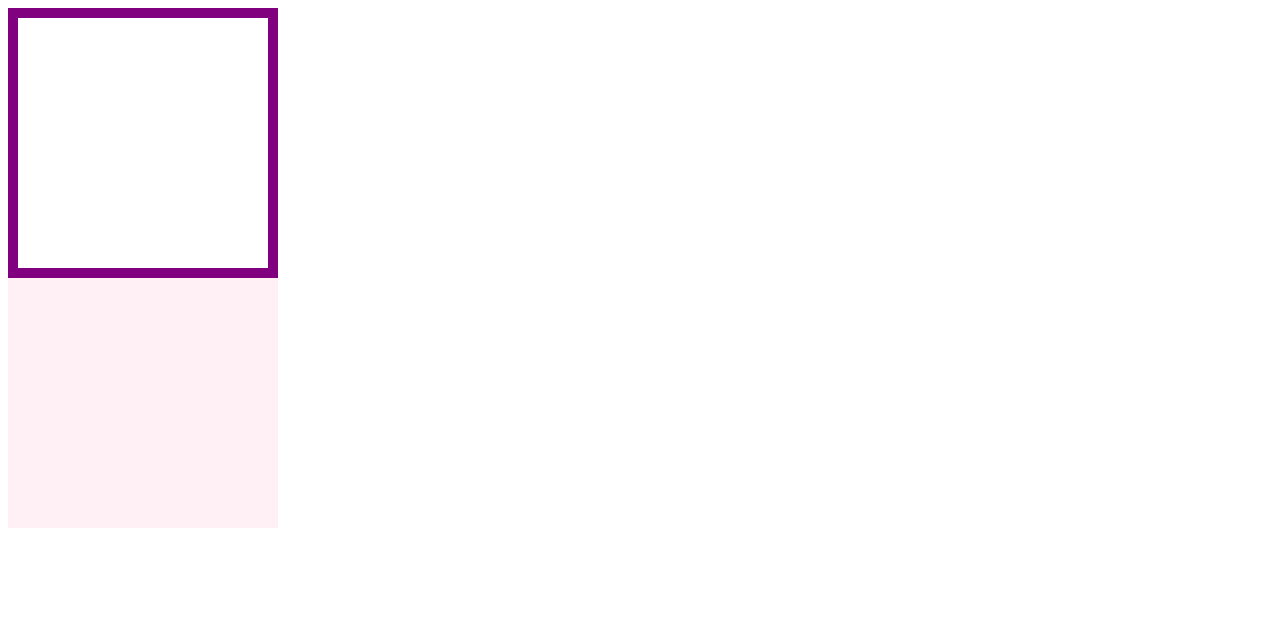
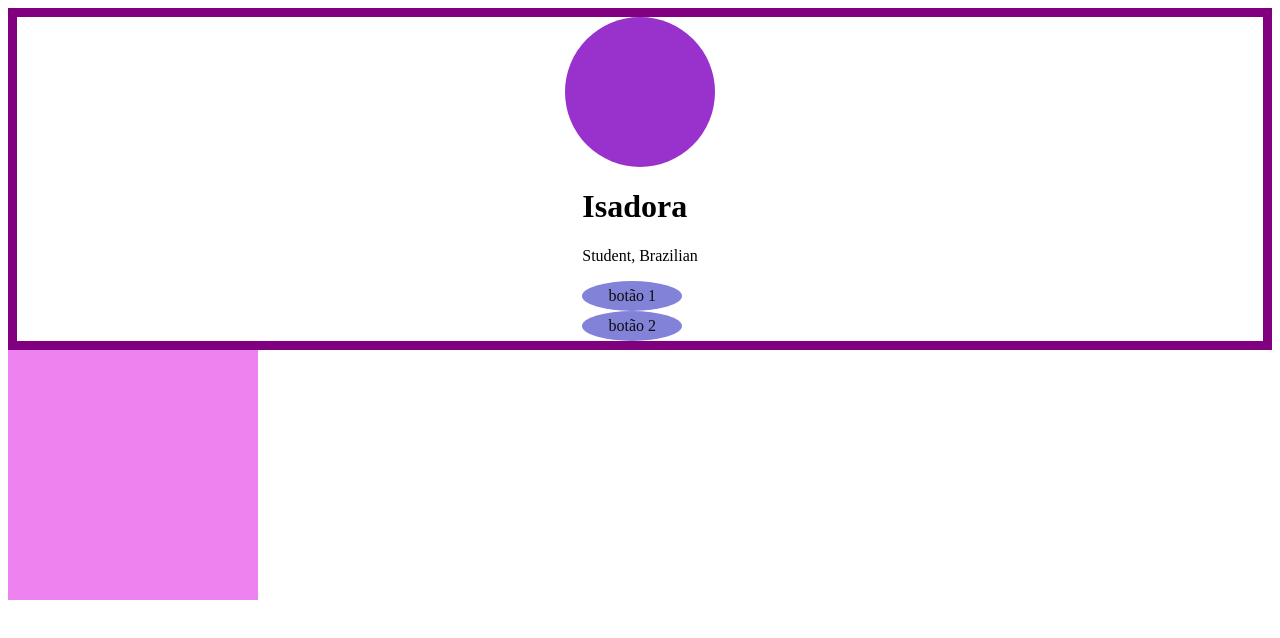
Before and after one commit to isadorabarboza/hmtl, a plain HTML site: page index.caixa.html in a window 1280 px wide. Drawn offline with Linux system fonts and the light colour scheme.

Commit message:
Add files via upload

```diff
--- a/index.caixa.html
+++ b/index.caixa.html
@@ -1,37 +1,70 @@
 <!DOCTYPE html>
 <html lang="en">
+
 <head>
     <meta charset="UTF-8">
     <meta name="viewport" content="width=device-width, initial-scale=1.0">
     <title>caixas </title>
     <style>
-#topBox{ width:250px;
-     height: 250px;
-     border: 10px solid purple;
+     #topBox{
+/* width: 250px;
+height: 250px; */
+border: 9px solid purple;
+display: flex;
+flex-direction: column;
+justify-content: center;
+align-items: center;
 }
-#BottonBox{
-    width:270px;
-     height: 250px;
-     background-color:lavenderblush;
-
+#BottomBox{
+width: 250px;
+height: 250px;
+background-color: violet;
+}
+.Circle{
+width: 150px;
+height: 150px;
+border-radius: 50%;
+background-color:darkorchid;
+}
+.Alinhar{
+    display: flex;
+flex-direction: column;
+justify-content: center;
+align-items: center;
+}
+.bnt-style{
+    width: 100px;
+    height: 30px;
+    background-color:rgb(130, 130, 216);
+    display: flex;
+    align-items: center;
+    justify-content: center;
+    border-radius: 70%;
+color: rgb(14, 13, 14);
 }
 
     </style>
- </head>
+</head>
+<body>
+    <div id="topBox">
+<div class="Circle"></div>
+    <div>
+        <h1>Isadora</h1>
+        <p>Student, Brazilian</p>
+        <div class="bnt-style"> <p>botão 1</p>
+        </div>
+        <div class="bnt-style"> <p>botão 2</p>
 
- <body>
-       <div id="topBox">
- <div></div>
- <div></div>
+        </div>
 
     </div>
-       <div id="BottonBox">
-<divv></div>
+<div></div>
+    </div>
+    <div id="BottomBox">
 <div></div>
 <div></div>
-
-</div>
-
+<div></div>
+    </div>
 
 </body>
 </html>
```
